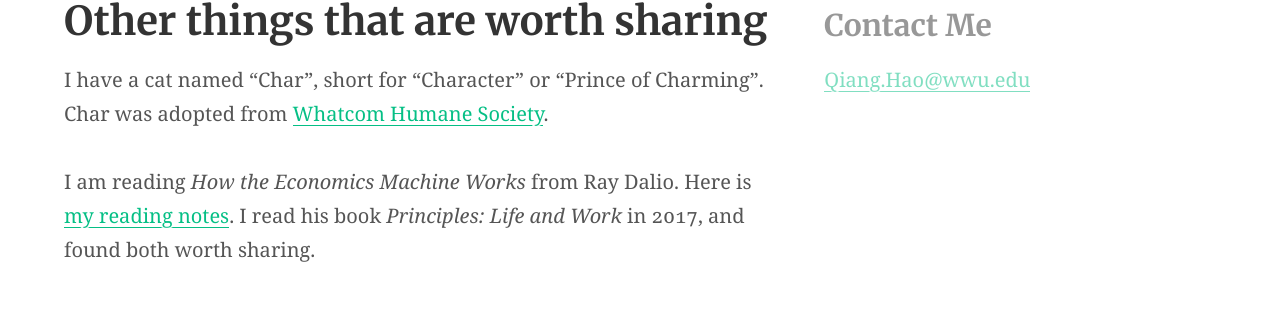
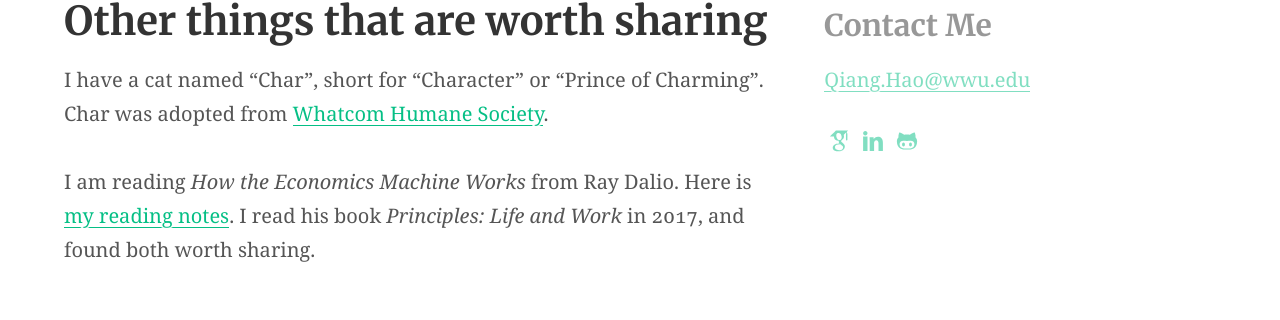
Before and after one commit to Neo-Hao/neo-hao.github.io, a Jekyll site: the page built from other.md, in a window 1280 px wide. Shown: the part 465-785 px from the top of the page. Built offline with Jekyll 4.4.1, drawn with Linux system fonts in a browser that asks for light colours.

Commit message:
update site svg

```diff
--- a/_config.yml
+++ b/_config.yml
@@ -101,9 +101,9 @@
   Designed by David Darnes: https://darn.es
 
 social_links: # Appears in sidebar. Set the urls then uncomment and comment out as desired
-  googlescholar: https://scholar.google.com/citations?user=X9zUec0AAAAJ&hl=en
-  LinkedIn: https://www.linkedin.com/in/qiang-hao-4984023b/
-  GitHub: https://github.com/Neo-Hao
+  icon-googlescholar: https://scholar.google.com/citations?user=X9zUec0AAAAJ&hl=en
+  icon-linkedin: https://www.linkedin.com/in/qiang-hao-4984023b/
+  icon-github: https://github.com/Neo-Hao
   # RSS: /feed.xml
 
 
```
